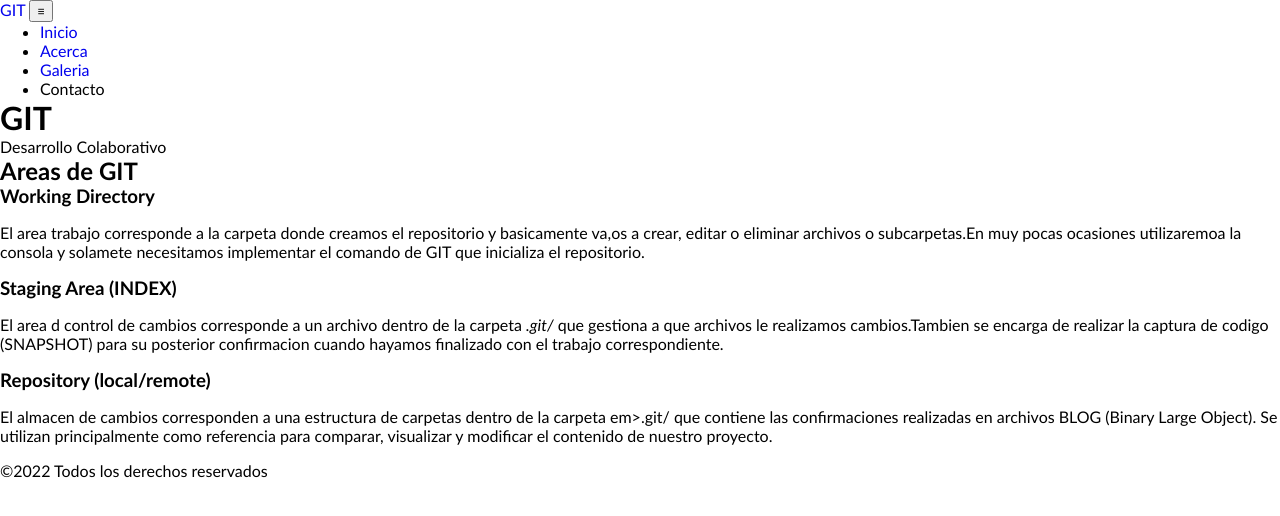
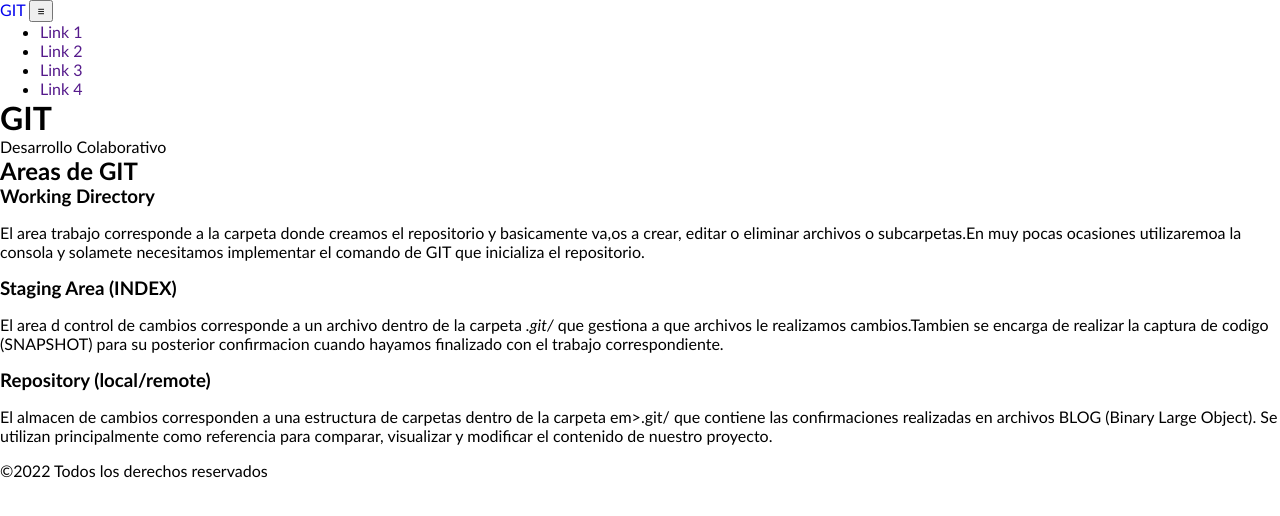
Before and after one commit to SeBasTian0314/git-mj15, a plain HTML site: page index.html in a window 1280 px wide. Drawn offline with Linux system fonts and the light colour scheme; a script that the page names is missing.

Commit message:
Estructura: Navegacion principal

```diff
--- a/index.html
+++ b/index.html
@@ -12,13 +12,13 @@
 <body>
     <!--Navegacion-->
      <nav>
-        <a  class="logo" href="#">GIT</a>
+        <a class="logo" href="#">GIT</a>
         <button class="btn">&equiv;</button>
         <ul class="menu">
-           <li><a class="active" href="#">Inicio</a></li>
-           <li><a href="about.html">Acerca</a></li>
-           <li><a href="gallery.html">Galeria</a></li>
-           <li><a href="#contact"></a>Contacto</li>
+           <li><a  href="">Link 1</a></li>
+           <li><a href="">Link 2</a></li>
+           <li><a href="">Link 3</a></li>
+           <li><a href="">Link 4</a></li>
         </ul>
      </nav>
 
```
